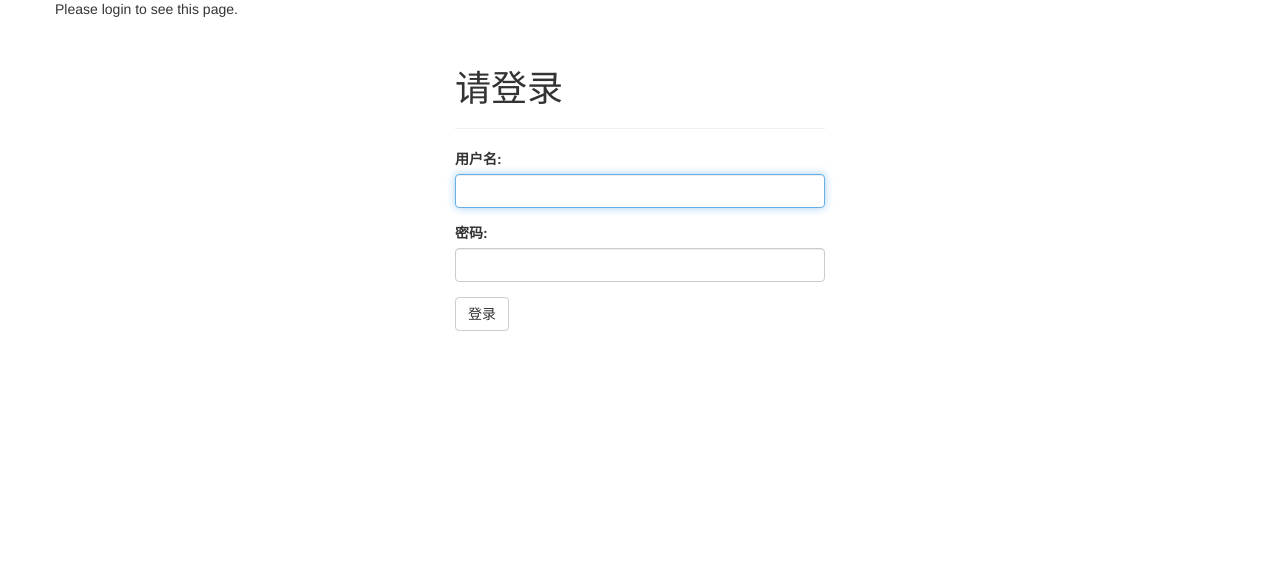
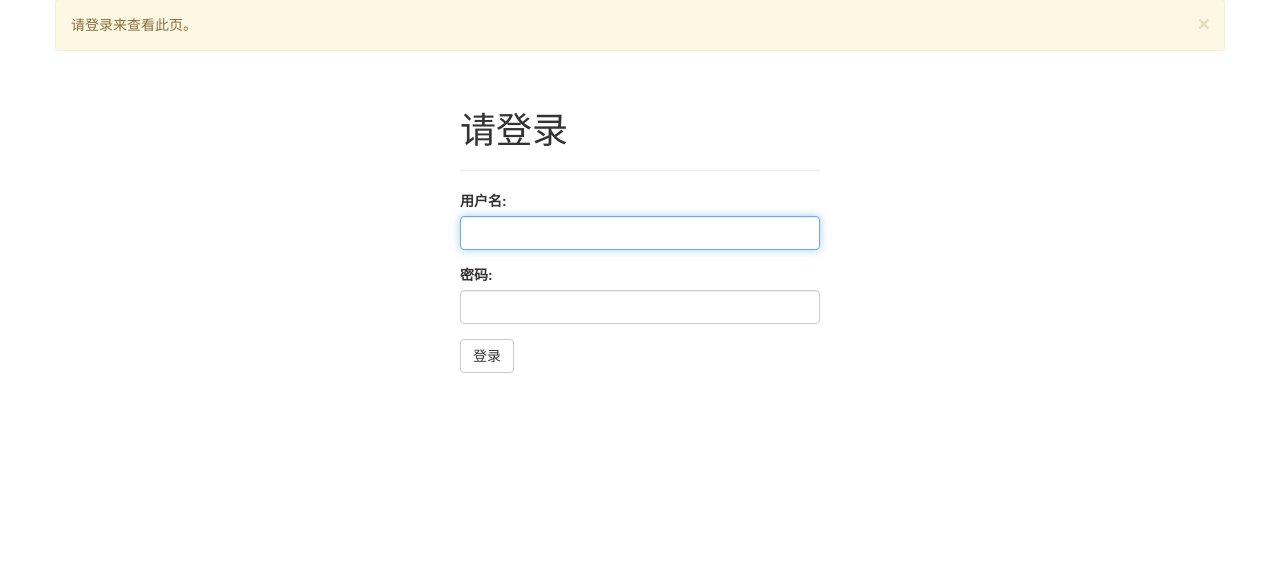
Before and after one commit to liuenyan/django-blog, a Django app: page /auth/login/?next=/profile/change/ in a window 1280 px wide. Shown: the part 51-622 px from the top of the page. Run offline with Django 3.2, Linux system fonts and the light colour scheme; some libraries are stand-ins or nearby versions.

Commit message:
增加关于页面的链接/重命名目录/修改登录页的alert信息

```diff
--- a/blog/feeds.py
+++ b/blog/feeds.py
@@ -7,7 +7,7 @@ from . import views
 class PostFeed(Feed):
     feed_type = Atom1Feed
     title = "学习笔记"
-    link = "/post/feed/"
+    link = "/"
     subtitle = "恩岩的学习笔记"
 
     def items(self):
--- a/blog/templates/_navbar.html
+++ b/blog/templates/_navbar.html
@@ -12,7 +12,7 @@
         <div id="navbar" class="collapse navbar-collapse">
             <ul class="nav navbar-nav">
                 <li class="active"><a href="{% url 'index' %}"><i class="fa fa-home fa-lg"></i>&nbsp;主页</a></li>
-                <li><a href="/#about"><i class="fa fa-user fa-lg"></i>&nbsp;关于</a></li>
+                <li><a href="{% url 'about' %}"><i class="fa fa-user fa-lg"></i>&nbsp;关于</a></li>
                 <li><a href="{% url 'feed' %}"><i class="fa fa-rss fa-lg"></i>&nbsp;订阅</a></li>
             </ul>
             <ul class="nav navbar-nav navbar-right">
--- a/blog/templates/about.html
+++ b/blog/templates/about.html
@@ -15,7 +15,7 @@ img.align-center {
 <div class="col-md-4 col-md-offset-4">
     <img src=//cdn.v2ex.com/gravatar/ab89c8cae084f1d39d2f0b4c0203f5f2?s=200&d=identicon class="img-rounded align-center"/>
     <p><b>简介</b></p>
-    <p>东北人，家乡是吉林长春。目前混迹于北京。正在学习Django框架。本网站是学习网站开发的一个成果。</p>
+    <p>东北人，家乡是吉林长春。混迹于北京。目前正在学习Django框架。本网站是学习网站开发的一个成果。</p>
     <ul class="list-inline text-center">
         <li><a href="https://github.com/liuenyan/"><i class="fa fa-github  fa-2x" aria-hidden="true"></i></a></li>
         <li><a href="https://twitter.com/liuenyan"><i class="fa fa-twitter fa-2x" aria-hidden="true"></i></a></li>
--- a/blog/templates/registration/login.html
+++ b/blog/templates/registration/login.html
@@ -6,10 +6,15 @@
 
 {% if next %}
 {% if user.is_authenticated %}
-<p>Your account doesn't have access to this page. To proceed,
-please login with an account that has access.</p>
+<div class="alert alert-warning alert-dismissible" role="alert">
+    <button type="button" class="close" data-dismiss="alert" aria-label="Close"><span aria-hidden="true">&times;</span></button>
+    你的账户没有权限访问此页。请使用有权限的账户重新登录。
+</div>
 {% else %}
-<p>Please login to see this page.</p>
+<div class="alert alert-warning alert-dismissible" role="alert">
+    <button type="button" class="close" data-dismiss="alert" aria-label="Close"><span aria-hidden="true">&times;</span></button>
+    请登录来查看此页。
+</div>
 {% endif %}
 {% endif %}
 
@@ -18,7 +23,6 @@ please login with an account that has access.</p>
     <h1>您已经登录</h1>
 </div>
 {% else %}
-<div class="row">
 <div class="col-md-4 col-md-offset-4">
     <div class="page-header">
         <h1>请登录</h1>
@@ -45,6 +49,5 @@ please login with an account that has access.</p>
     {# Assumes you setup the password_reset view in your URLconf #}
     {# <p><a href="{% url 'password_reset' %}">忘记密码?</a></p> #}
 </div>
-</div>
 {% endif %}
 {% endblock %}
--- a/blog/views.py
+++ b/blog/views.py
@@ -8,7 +8,7 @@ from django.contrib.auth.forms import UserChangeForm
 from django.contrib import messages
 # Create your views here.
 
-@login_required
+#@login_required
 def about(request):
     return render(request, 'about.html')
 
--- a/django_site/settings.py
+++ b/django_blog/settings.py
@@ -1,5 +1,5 @@
 """
-Django settings for django_site project.
+Django settings for django_blog project.
 
 Generated by 'django-admin startproject' using Django 1.9.5.
 
@@ -53,7 +53,7 @@ MIDDLEWARE_CLASSES = [
     'django.middleware.clickjacking.XFrameOptionsMiddleware',
 ]
 
-ROOT_URLCONF = 'django_site.urls'
+ROOT_URLCONF = 'django_blog.urls'
 
 TEMPLATES = [
     {
@@ -71,7 +71,7 @@ TEMPLATES = [
     },
 ]
 
-WSGI_APPLICATION = 'django_site.wsgi.application'
+WSGI_APPLICATION = 'django_blog.wsgi.application'
 
 
 # Database
--- a/django_site/wsgi.py
+++ b/django_blog/wsgi.py
@@ -11,6 +11,6 @@ import os
 
 from django.core.wsgi import get_wsgi_application
 
-os.environ.setdefault("DJANGO_SETTINGS_MODULE", "django_site.settings")
+os.environ.setdefault("DJANGO_SETTINGS_MODULE", "django_blog.settings")
 
 application = get_wsgi_application()
--- a/manage.py
+++ b/manage.py
@@ -3,7 +3,7 @@ import os
 import sys
 
 if __name__ == "__main__":
-    os.environ.setdefault("DJANGO_SETTINGS_MODULE", "django_site.settings")
+    os.environ.setdefault("DJANGO_SETTINGS_MODULE", "django_blog.settings")
 
     from django.core.management import execute_from_command_line
 
```
Also changed, not shown: django_blog/__init__.py (added), django_blog/urls.py (renamed from django_site/urls.py). Lines whose indentation alone changed are shown as unchanged.
